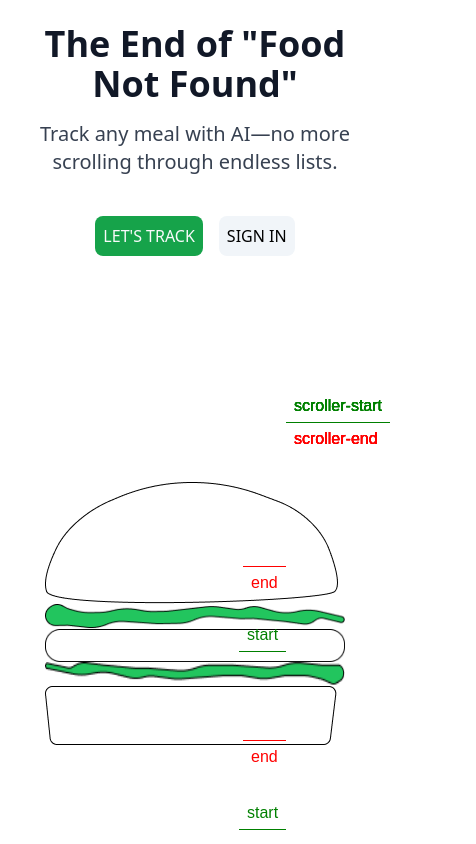
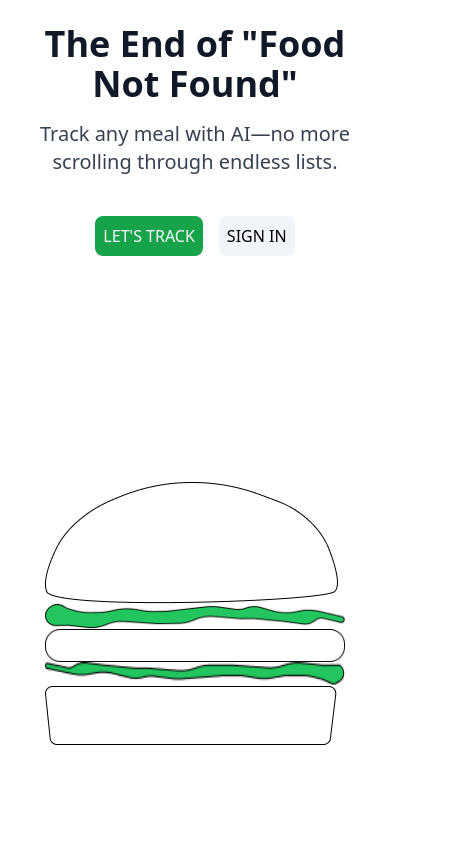
Before and after one commit to Yushank/lets-track, a Next.js app: page / in a window 390 px wide. Shown: the top 844 px of the page, 476 px wide, since content can reach past the window. Built offline with nearby package versions, Linux system fonts and the light colour scheme.

Commit message:
sticky scroll over hero section

```diff
--- a/app/page.tsx
+++ b/app/page.tsx
@@ -1,11 +1,31 @@
+"use client";
+
 import { Cta } from "@/components/Cta";
 import { FeatureSection } from "@/components/FeatureSection";
 import { FooterSection } from "@/components/FooterSection";
 import { HeroSection } from "@/components/HeroSection";
+import { useEffect } from "react";
+import gsap from "gsap";
+import { ScrollTrigger } from "gsap/ScrollTrigger";
 
 export default function LandingPage() {
+  useEffect(() => {
+    gsap.registerPlugin(ScrollTrigger);
+
+    gsap.to(".HeroSection", {
+      scrollTrigger: {
+        trigger: ".HeroSection",
+        start: "top top",
+        scrub: 1,
+      },
+      opacity: 0,
+      scale: 0.9,
+      duration: 10,
+      ease: "none",
+    });
+  }, []);
   return (
-    <main className="min-h-screen relative overflow-x-hidden">
+    <main className="relative">
       <HeroSection />
       <FeatureSection />
       <Cta />
--- a/components/Container.tsx
+++ b/components/Container.tsx
@@ -7,5 +7,5 @@ export const Container = ({
   children: React.ReactNode;
   classname?: string;
 }) => {
-  return <div className="mx-auto w-full max-w-6xl p-6 md:p10">{children}</div>;
+  return <div className="mx-auto w-full max-w-6xl p-6 md:p-10">{children}</div>;
 };
--- a/components/FeatureSection.tsx
+++ b/components/FeatureSection.tsx
@@ -3,10 +3,13 @@ import { Container } from "./Container";
 
 export const FeatureSection = () => {
   return (
+    <section className="FeatureSection relative z-10 bg-white">
       <Container>
         <section className="min-h-screen flex flex-col md:flex-row items-center justify-between gap-10">
           <div className="flex-1 text-center md:text-left space-y-4">
-          <h1 className="text-xl font-medium text-gray-800">Feature heading</h1>
+            <h1 className="text-xl font-medium text-gray-800">
+              Feature heading
+            </h1>
             <h2 className="text-4xl font-semibold text-gray-800">Title</h2>
             <p className="font-normal text-gray-700">
               Lorem ipsum dolor sit amet consectetur adipisicing elit. Tempora
@@ -38,7 +41,9 @@ export const FeatureSection = () => {
             />
           </div>
           <div className="flex-1 text-center md:text-left space-y-4">
-          <h1 className="text-xl font-medium text-gray-800">Feature heading</h1>
+            <h1 className="text-xl font-medium text-gray-800">
+              Feature heading
+            </h1>
             <h2 className="text-4xl font-semibold text-gray-800">Title</h2>
             <p className="font-normal text-gray-700">
               Lorem ipsum dolor sit amet consectetur adipisicing elit. Tempora
@@ -49,5 +54,6 @@ export const FeatureSection = () => {
           </div>
         </section>
       </Container>
+    </section>
   );
 };
--- a/components/HeroSection.tsx
+++ b/components/HeroSection.tsx
@@ -8,8 +8,9 @@ import { RefObject, useEffect, useRef } from "react";
 
 export const HeroSection = () => {
   return (
-    <Container>
-      <section className="min-h-screen flex flex-col md:flex-row items-center justify-between gap-10">
+    <section className="HeroSection sticky top-0 z-0 min-h-screen bg-white">
+      <Container classname="">
+        <div className="min-h-screen flex flex-col md:flex-row items-center justify-between gap-10">
           <div className="flex-1 text-center md:text-left space-y-4">
             <h1 className="font-semibold text-gray-900 text-4xl md:text-5xl">
               The End of "Food Not Found"
@@ -26,12 +27,13 @@ export const HeroSection = () => {
               </button>
             </div>
           </div>
-        <div className="flex-1 flex justify-center lg:ml-4">
+          <div className="flex-1 flex justify-center lg:ml-4 lg:pl-20">
             {/* <AnimatedScale /> */}
             <AnimatedBurger />
           </div>
+        </div>
+      </Container>
     </section>
-    </Container>
   );
 };
 
@@ -319,7 +321,7 @@ function AnimatedText({ lineRef, num }: AnimatedTextProps) {
           start: "bottom center",
           end: "center center",
           scrub: 1,
-          markers: true,
+          // markers: true,
         },
         opacity: 1,
         duration: 10,
```
Lines whose indentation alone changed are shown as unchanged.
